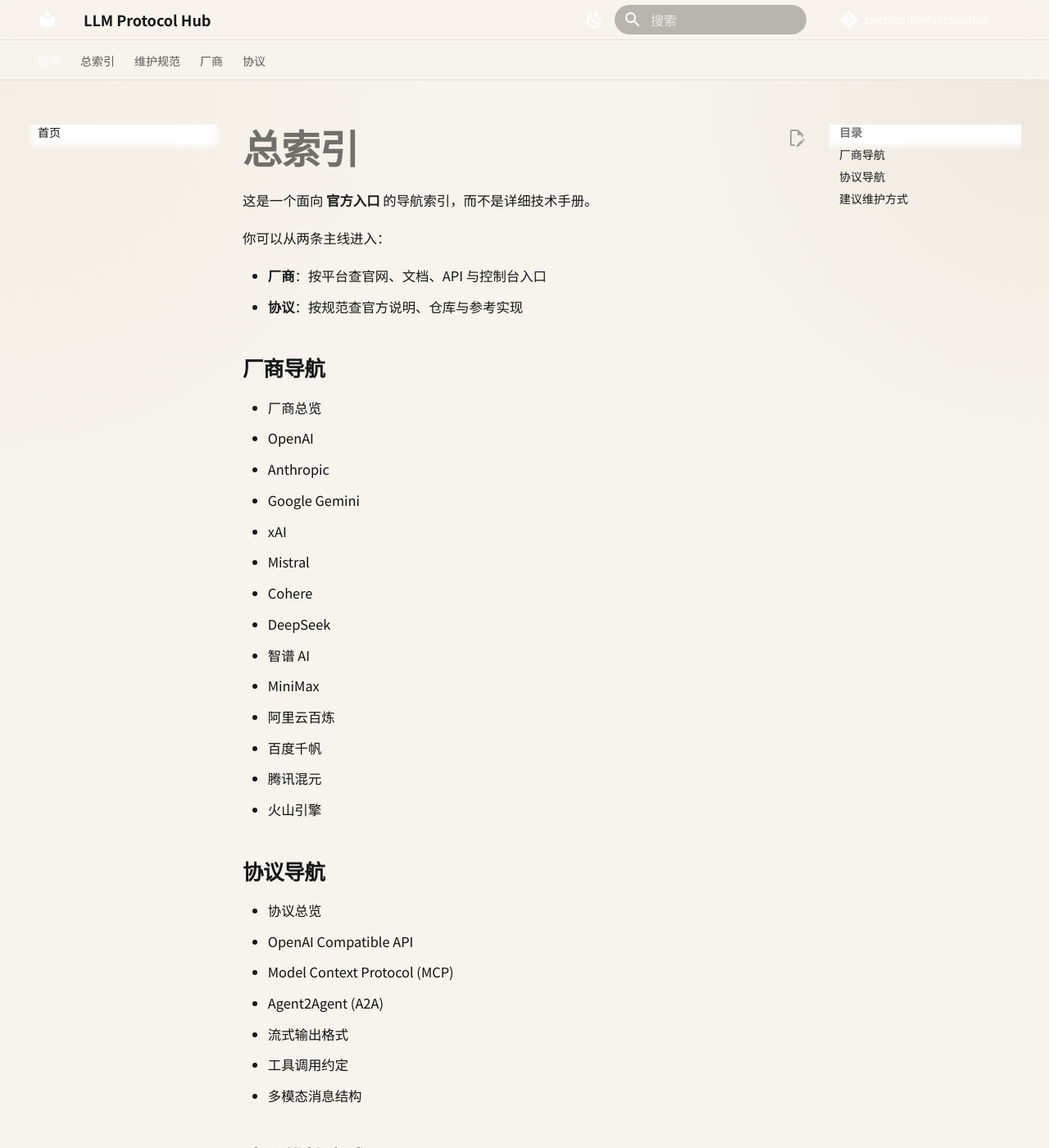
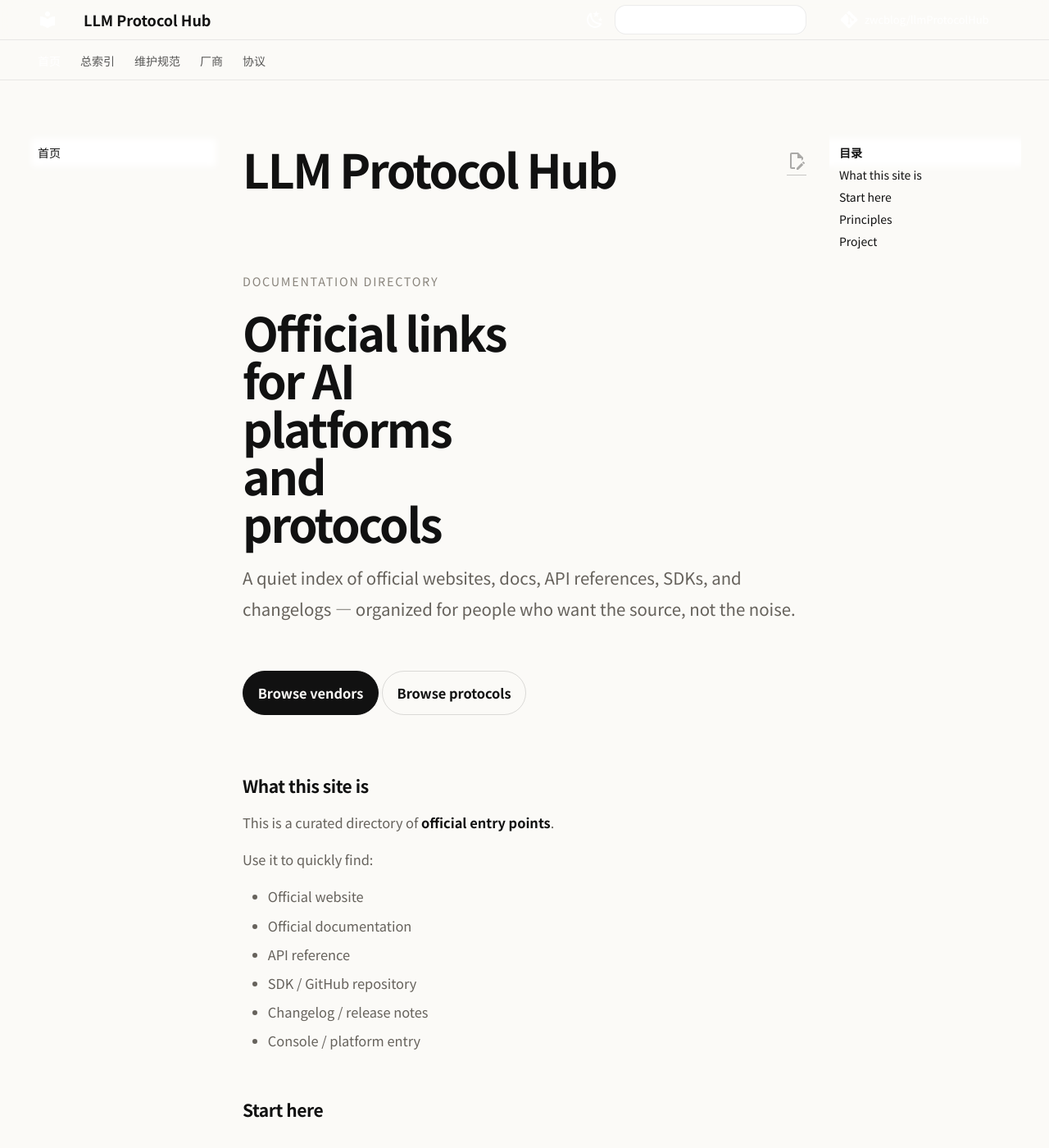
Before and after one commit to zwcblog/llmProtocolHub, an MkDocs documentation site: the page built from docs/index.md, in a window 1280 px wide and 1400 px high. Shown: the whole window at 82% size. Built offline with MkDocs 1.6.1 and Material for MkDocs 9.7.7, drawn with Linux system fonts in a browser that asks for light colours; comment, search, counter and statistics services are not loaded; some of the changed text lies outside the part shown.

Commit message:
Align docs styling with minimalist product-doc aesthetic

```diff
--- a/docs/index.md
+++ b/docs/index.md
@@ -1,41 +1,70 @@
-# 总索引
+# LLM Protocol Hub
 
-这是一个面向 **官方入口** 的导航索引，而不是详细技术手册。
+<div class="lp-hero">
+  <div class="lp-kicker">Documentation directory</div>
+  <h1>Official links for AI platforms and protocols</h1>
+  <p class="lp-subtitle">
+    A quiet index of official websites, docs, API references, SDKs, and changelogs —
+    organized for people who want the source, not the noise.
+  </p>
+</div>
 
-你可以从两条主线进入：
+<div class="lp-actions" markdown>
+[Browse vendors](vendors/README.md){ .md-button .md-button--primary }
+[Browse protocols](protocols/README.md){ .md-button }
+</div>
 
-- **厂商**：按平台查官网、文档、API 与控制台入口
-- **协议**：按规范查官方说明、仓库与参考实现
+## What this site is
 
-## 厂商导航
+This is a curated directory of **official entry points**.
 
-- [厂商总览](vendors/README.md)
-- [OpenAI](vendors/openai/README.md)
-- [Anthropic](vendors/anthropic/README.md)
-- [Google Gemini](vendors/google-gemini/README.md)
-- [xAI](vendors/xai/README.md)
-- [Mistral](vendors/mistral/README.md)
-- [Cohere](vendors/cohere/README.md)
-- [DeepSeek](vendors/deepseek/README.md)
-- [智谱 AI](vendors/zhipu/README.md)
-- [MiniMax](vendors/minimax/README.md)
-- [阿里云百炼](vendors/alibaba-bailian/README.md)
-- [百度千帆](vendors/baidu-qianfan/README.md)
-- [腾讯混元](vendors/tencent-hunyuan/README.md)
-- [火山引擎](vendors/volcengine/README.md)
+Use it to quickly find:
 
-## 协议导航
+- Official website
+- Official documentation
+- API reference
+- SDK / GitHub repository
+- Changelog / release notes
+- Console / platform entry
 
-- [协议总览](protocols/README.md)
-- [OpenAI Compatible API](protocols/openai-compatible/README.md)
-- [Model Context Protocol (MCP)](protocols/mcp/README.md)
-- [Agent2Agent (A2A)](protocols/a2a/README.md)
-- [流式输出格式](protocols/streaming/README.md)
-- [工具调用约定](protocols/tool-calling/README.md)
-- [多模态消息结构](protocols/multimodal/README.md)
+## Start here
 
-## 建议维护方式
+<div class="lp-grid" markdown>
 
-- 每页优先补齐官网与文档首页
-- 其次补 API Reference、SDK、Changelog
-- 尽量少写解释，尽量多给官方入口
+- **Vendors**
+
+  Explore official entry points for OpenAI, Anthropic, Gemini, DeepSeek, Zhipu, Bailian, Qianfan, Hunyuan, and more.
+
+  [Open vendor directory](vendors/README.md)
+
+- **Protocols**
+
+  Explore official references for OpenAI Compatible API, MCP, A2A, streaming, tool calling, and multimodal message structures.
+
+  [Open protocol directory](protocols/README.md)
+
+- **Index**
+
+  Jump through the full table of contents if you already know what you are looking for.
+
+  [Open full index](INDEX.md)
+
+- **Maintenance**
+
+  Keep the site clean, sparse, and useful. Add links first. Add prose only if it truly helps.
+
+  [Open maintenance guide](MAINTENANCE.md)
+
+</div>
+
+## Principles
+
+- Prefer official sources over summaries
+- Prefer links over explanation
+- Prefer clarity over coverage
+- Prefer restraint over decoration
+
+## Project
+
+- GitHub: [zwcblog/llmProtocolHub](https://github.com/zwcblog/llmProtocolHub)
+- Pages: [zwcblog.github.io/llmProtocolHub](https://zwcblog.github.io/llmProtocolHub/)
--- a/docs/stylesheets/extra.css
+++ b/docs/stylesheets/extra.css
@@ -1,154 +1,251 @@
 :root {
   --md-primary-fg-color: #111111;
-  --md-primary-fg-color--light: #1b1b1b;
+  --md-primary-fg-color--light: #1a1a1a;
   --md-primary-fg-color--dark: #000000;
-  --md-accent-fg-color: #8f6a2a;
-  --hub-bg: #f7f4ee;
-  --hub-surface: rgba(255, 255, 255, 0.72);
-  --hub-border: rgba(17, 17, 17, 0.08);
-  --hub-text: #171717;
-  --hub-muted: #6b6b6b;
-  --hub-hero: linear-gradient(135deg, rgba(255,255,255,0.92), rgba(245,239,229,0.88));
+  --md-accent-fg-color: #111111;
+  --lp-bg: #fbfaf7;
+  --lp-surface: #ffffff;
+  --lp-border: rgba(17, 17, 17, 0.08);
+  --lp-border-strong: rgba(17, 17, 17, 0.14);
+  --lp-text: #111111;
+  --lp-muted: #66625c;
+  --lp-soft: #8a857d;
 }
 
 [data-md-color-scheme="slate"] {
-  --md-primary-fg-color: #f3efe7;
+  --md-primary-fg-color: #f5f3ef;
   --md-primary-fg-color--light: #ffffff;
-  --md-primary-fg-color--dark: #d8d2c8;
-  --md-accent-fg-color: #d4b06a;
-  --hub-bg: #0f0f10;
-  --hub-surface: rgba(255, 255, 255, 0.04);
-  --hub-border: rgba(255, 255, 255, 0.08);
-  --hub-text: #f3efe7;
-  --hub-muted: #a8a29a;
-  --hub-hero: linear-gradient(135deg, rgba(255,255,255,0.05), rgba(212,176,106,0.08));
+  --md-primary-fg-color--dark: #d5d0c8;
+  --md-accent-fg-color: #f5f3ef;
+  --lp-bg: #111111;
+  --lp-surface: #171717;
+  --lp-border: rgba(255, 255, 255, 0.08);
+  --lp-border-strong: rgba(255, 255, 255, 0.16);
+  --lp-text: #f5f3ef;
+  --lp-muted: #b7b0a5;
+  --lp-soft: #8e877d;
 }
 
+html,
 body {
-  background: var(--hub-bg);
+  background: var(--lp-bg);
 }
 
-.md-main {
-  background:
-    radial-gradient(circle at top left, rgba(212,176,106,0.08), transparent 28%),
-    radial-gradient(circle at top right, rgba(143,106,42,0.08), transparent 24%),
-    var(--hub-bg);
+body,
+input,
+button {
+  -webkit-font-smoothing: antialiased;
+  -moz-osx-font-smoothing: grayscale;
+}
+
+.md-main,
+.md-main__inner,
+.md-content,
+.md-content__inner,
+.md-sidebar,
+.md-nav {
+  background: var(--lp-bg);
 }
 
 .md-header {
-  backdrop-filter: saturate(180%) blur(14px);
-  background: color-mix(in srgb, var(--hub-bg) 76%, transparent);
-  border-bottom: 1px solid var(--hub-border);
+  background: color-mix(in srgb, var(--lp-bg) 90%, transparent);
+  backdrop-filter: blur(14px);
+  border-bottom: 1px solid var(--lp-border);
+  box-shadow: none;
 }
 
 .md-tabs {
-  background: transparent;
-  border-bottom: 1px solid var(--hub-border);
+  background: var(--lp-bg);
+  border-bottom: 1px solid var(--lp-border);
 }
 
+.md-header__title,
 .md-tabs__link,
+.md-nav__title,
 .md-nav__link,
-.md-header__title,
-.md-content,
-.md-typeset {
-  color: var(--hub-text);
+.md-typeset,
+.md-typeset h1,
+.md-typeset h2,
+.md-typeset h3,
+.md-typeset strong {
+  color: var(--lp-text);
 }
 
 .md-typeset {
   font-size: 0.82rem;
-  line-height: 1.8;
+  line-height: 1.75;
 }
 
-.md-typeset h1,
-.md-typeset h2,
-.md-typeset h3 {
-  letter-spacing: -0.02em;
-  font-weight: 700;
+.md-typeset a {
+  color: var(--lp-text);
+  text-decoration: none;
+  border-bottom: 1px solid rgba(17, 17, 17, 0.22);
+}
+
+[data-md-color-scheme="slate"] .md-typeset a {
+  border-bottom-color: rgba(255, 255, 255, 0.22);
+}
+
+.md-typeset a:hover {
+  border-bottom-color: currentColor;
 }
 
 .md-typeset h1 {
-  margin-bottom: 1rem;
-  font-size: 2.4rem;
+  margin: 0 0 1rem;
+  font-size: 2.85rem;
+  line-height: 1.02;
+  letter-spacing: -0.04em;
+  font-weight: 600;
 }
 
-.hero {
-  padding: 3.2rem 0 1.4rem;
-  margin-bottom: 1.4rem;
+.md-typeset h2 {
+  margin-top: 2.8rem;
+  margin-bottom: 0.8rem;
+  font-size: 1.05rem;
+  line-height: 1.3;
+  letter-spacing: -0.02em;
+  font-weight: 600;
 }
 
-.hero .eyebrow {
-  margin: 0 0 1rem;
-  color: var(--md-accent-fg-color);
-  font-size: 0.72rem;
-  letter-spacing: 0.16em;
-  text-transform: uppercase;
-  font-weight: 700;
+.md-typeset h3 {
+  font-size: 0.95rem;
+  font-weight: 600;
 }
 
-.hero h1 {
-  margin: 0;
-  max-width: 14ch;
-  font-size: clamp(2.6rem, 6vw, 4.8rem);
-  line-height: 0.95;
+.md-typeset p,
+.md-typeset li {
+  color: var(--lp-muted);
 }
 
-.hero .lead {
-  max-width: 760px;
-  margin-top: 1.35rem;
-  color: var(--hub-muted);
-  font-size: 1.04rem;
-  line-height: 1.95;
-}
-
-.md-typeset .grid.cards > ul {
-  display: grid;
-  grid-template-columns: repeat(auto-fit, minmax(220px, 1fr));
-  gap: 1rem;
-  padding: 0;
-}
-
-.md-typeset .grid.cards > ul > li {
-  list-style: none;
-  margin: 0;
-  padding: 1.15rem 1.15rem 1rem;
-  border: 1px solid var(--hub-border);
-  border-radius: 22px;
-  background: var(--hub-surface);
-  box-shadow: 0 10px 30px rgba(0, 0, 0, 0.04);
-  backdrop-filter: blur(8px);
-  transition: transform 180ms ease, border-color 180ms ease, box-shadow 180ms ease;
-}
-
-.md-typeset .grid.cards > ul > li:hover {
-  transform: translateY(-2px);
-  border-color: color-mix(in srgb, var(--md-accent-fg-color) 30%, var(--hub-border));
-  box-shadow: 0 18px 40px rgba(0, 0, 0, 0.08);
-}
-
-.md-typeset .grid.cards p,
-.md-typeset .grid.cards strong {
-  color: var(--hub-text);
-}
-
-.md-typeset a {
-  text-decoration-thickness: 1px;
-  text-underline-offset: 0.18em;
+.md-typeset ul li,
+.md-typeset ol li {
+  margin-bottom: 0.32rem;
 }
 
 .md-typeset hr {
-  border-bottom: 1px solid var(--hub-border);
+  border-bottom: 1px solid var(--lp-border);
 }
 
-.md-sidebar,
-.md-nav {
+.md-content__inner {
+  max-width: 780px;
+  margin: 0 auto;
+  padding-top: 2rem;
+  padding-bottom: 5rem;
+}
+
+.lp-hero {
+  padding: 3.75rem 0 2rem;
+}
+
+.lp-kicker {
+  margin-bottom: 1rem;
+  color: var(--lp-soft);
+  font-size: 0.72rem;
+  letter-spacing: 0.12em;
+  text-transform: uppercase;
+}
+
+.lp-hero h1 {
+  max-width: 10ch;
+}
+
+.lp-subtitle {
+  max-width: 720px;
+  margin: 1rem 0 0;
+  color: var(--lp-muted);
+  font-size: 1.02rem;
+  line-height: 1.85;
+}
+
+.lp-actions {
+  display: flex;
+  gap: 0.75rem;
+  margin: 0 0 2.5rem;
+  flex-wrap: wrap;
+}
+
+.md-typeset .md-button {
+  margin: 0;
+  padding: 0.72em 1.08em;
+  border-radius: 999px;
+  border: 1px solid var(--lp-border-strong);
+  color: var(--lp-text);
+  background: transparent;
+  transition: background 160ms ease, color 160ms ease, border-color 160ms ease;
+}
+
+.md-typeset .md-button:hover {
+  background: var(--lp-surface);
+}
+
+.md-typeset .md-button--primary {
+  background: var(--lp-text);
+  color: var(--lp-bg);
+  border-color: var(--lp-text);
+}
+
+.md-typeset .md-button--primary:hover {
+  opacity: 0.92;
+}
+
+.lp-grid {
+  display: grid;
+  grid-template-columns: repeat(2, minmax(0, 1fr));
+  gap: 1rem;
+  margin-top: 1rem;
+  margin-bottom: 2rem;
+}
+
+.lp-grid > ul {
+  display: contents;
+}
+
+.lp-grid > ul > li {
+  list-style: none;
+  margin: 0;
+  padding: 1.15rem 1.2rem;
+  border: 1px solid var(--lp-border);
+  border-radius: 18px;
   background: transparent;
 }
 
+.lp-grid > ul > li p:first-child {
+  margin-top: 0;
+  margin-bottom: 0.6rem;
+  color: var(--lp-text);
+  font-weight: 600;
+}
+
+.lp-grid > ul > li p:last-child {
+  margin-bottom: 0;
+}
+
+.md-sidebar--primary .md-sidebar__scrollwrap,
+.md-sidebar--secondary .md-sidebar__scrollwrap {
+  padding-top: 1.25rem;
+}
+
 .md-search__form {
-  border-radius: 999px;
+  border-radius: 14px;
+  background: var(--lp-surface);
+  border: 1px solid var(--lp-border);
 }
 
 .md-footer {
-  background: transparent;
-  border-top: 1px solid var(--hub-border);
+  background: var(--lp-bg);
+  border-top: 1px solid var(--lp-border);
 }
+
+@media (max-width: 900px) {
+  .md-content__inner {
+    max-width: 100%;
+  }
+
+  .lp-grid {
+    grid-template-columns: 1fr;
+  }
+
+  .md-typeset h1 {
+    font-size: 2.25rem;
+  }
+}
```
